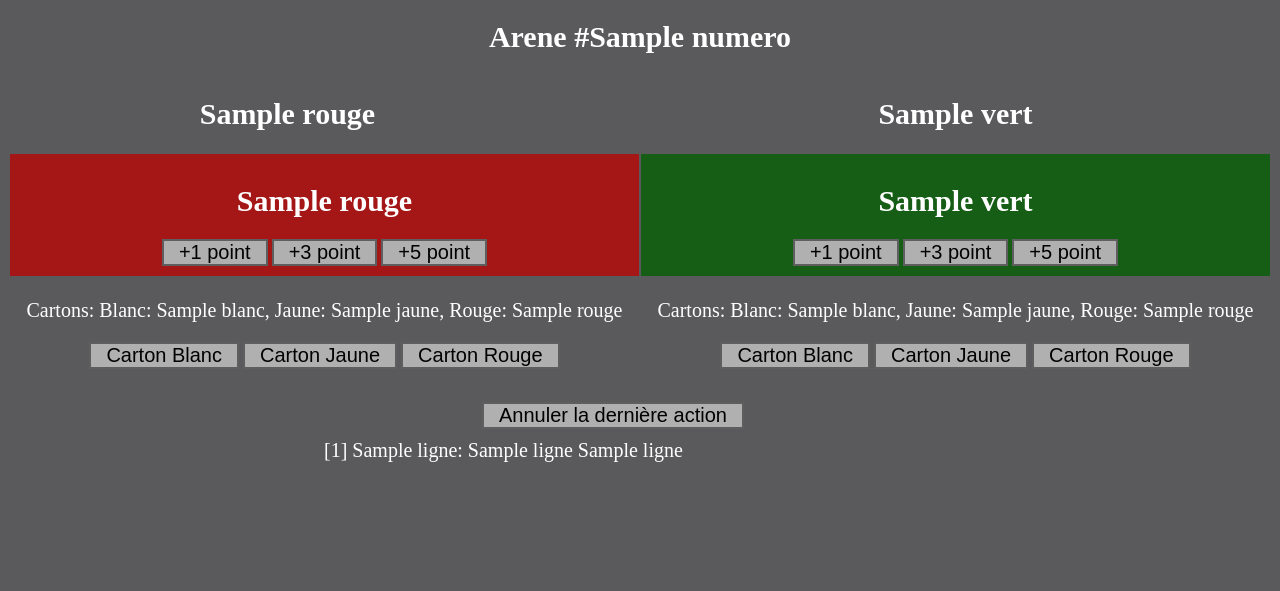
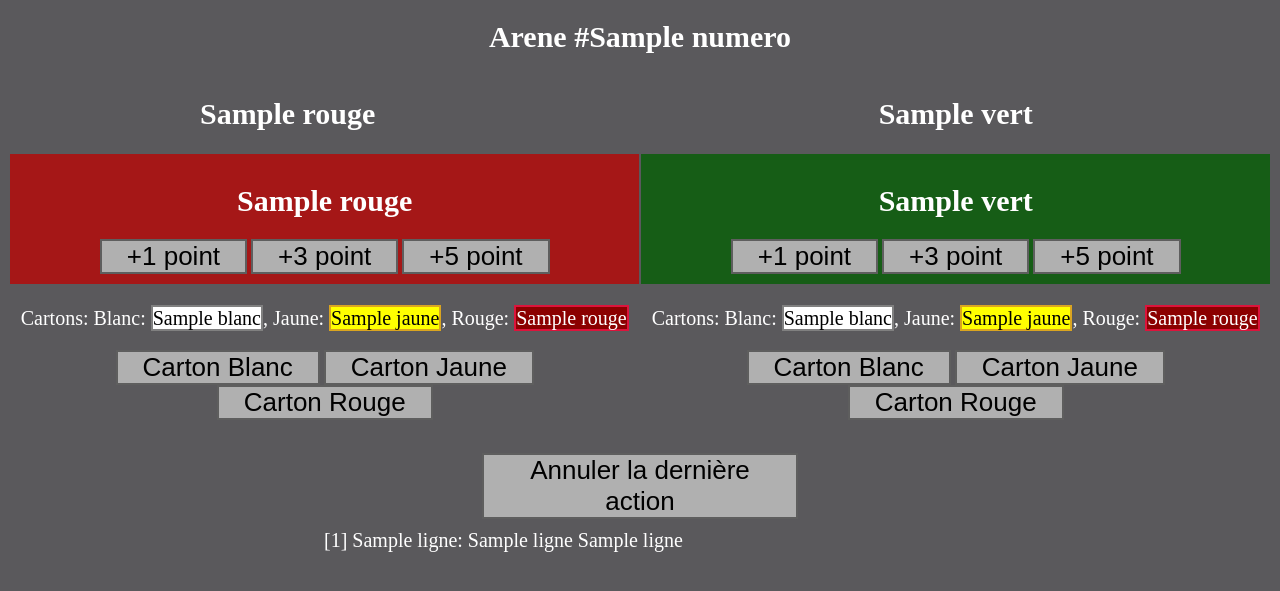
Before and after one commit to viickel/Arbitrage_SabreLaser_ASL_FFE, a Flask app: template templates/arbitrage.html in a window 1280 px wide. Shown: the top 591 px of the page. Run offline with Flask 3, Linux system fonts and the light colour scheme; the template is opened without the code that fills it: most values are stand-ins (such as "Sample title", 1, 10 or a date in 2020); parts of the project's set-up code (start-up, migrations or seed data) failed here and were passed over.

Commit message:
Augmentation taille des bouton pour l'interface tactile et affichage dans un carton de couleur du nombre de carton

```diff
--- a/static/css/Arbitrage.css
+++ b/static/css/Arbitrage.css
@@ -24,8 +24,8 @@ p {
 
 /* Boutons généraux */
 button {
-    font-size: 20px;
-    padding: 0 15px;
+    font-size: 26px;
+    padding: 0 25px;
     background-color: rgb(176, 176, 176);
     color: black;
     border: 2px solid rgb(94, 94, 94);
@@ -56,19 +56,19 @@ button {
 }
 
 /* Couleurs spécifiques des boutons de carton */
-#cartonBlancRouge, #cartonBlancVert {
+#cbt_rouge_carton_blanc, #cbt_vert_carton_blanc {
     background-color: white;
     color: black;
     border: 2px solid gray;
 }
 
-#cartonJauneRouge, #cartonJauneVert {
+#cbt_rouge_carton_jaune, #cbt_vert_carton_jaune {
     background-color: yellow;
     color: black;
     border: 2px solid goldenrod;
 }
 
-#cartonRougeRouge, #cartonRougeVert {
+#cbt_rouge_carton_rouge, #cbt_vert_carton_rouge {
     background-color: darkred;
     color: white;
     border: 2px solid crimson;
```
